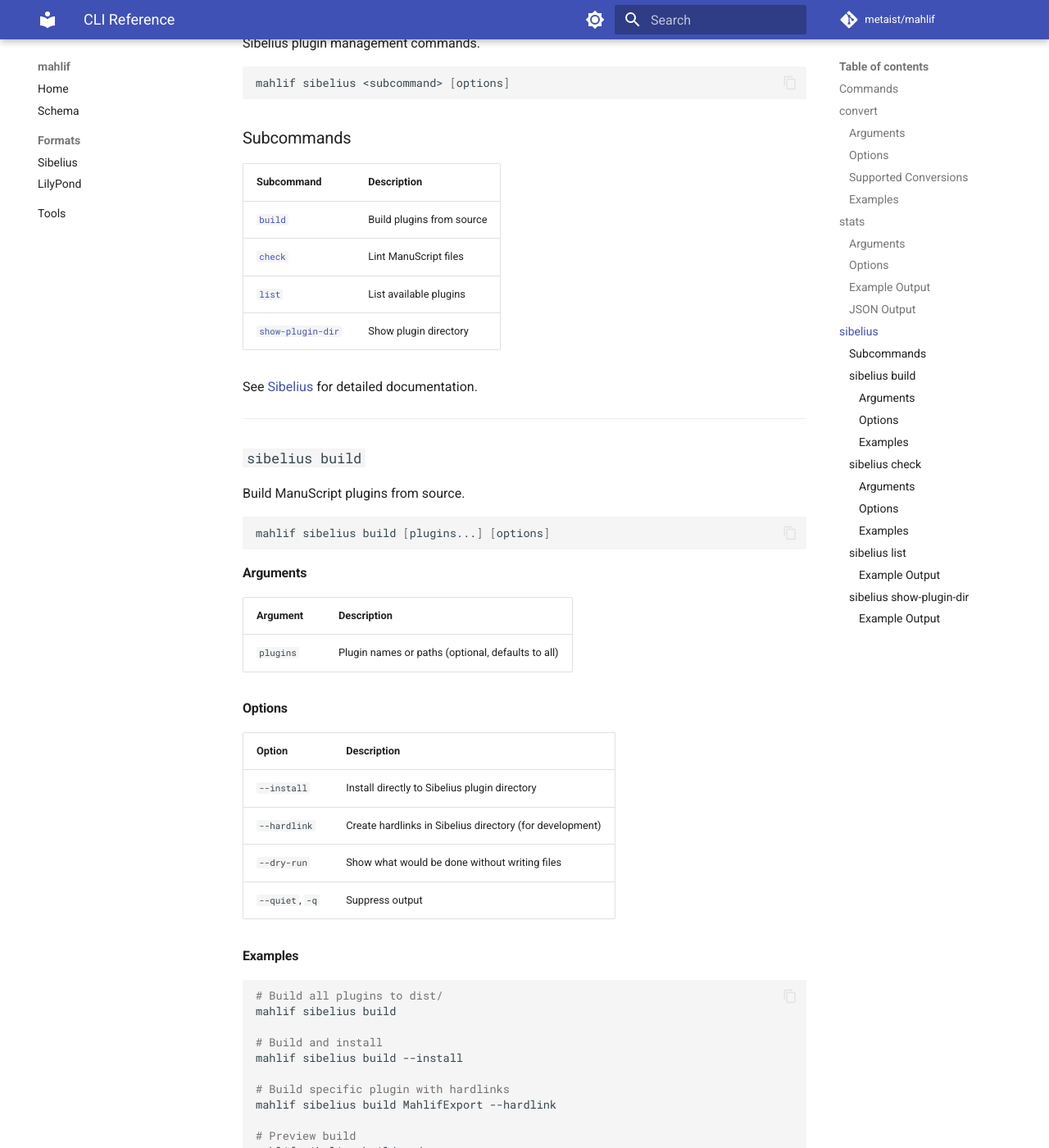
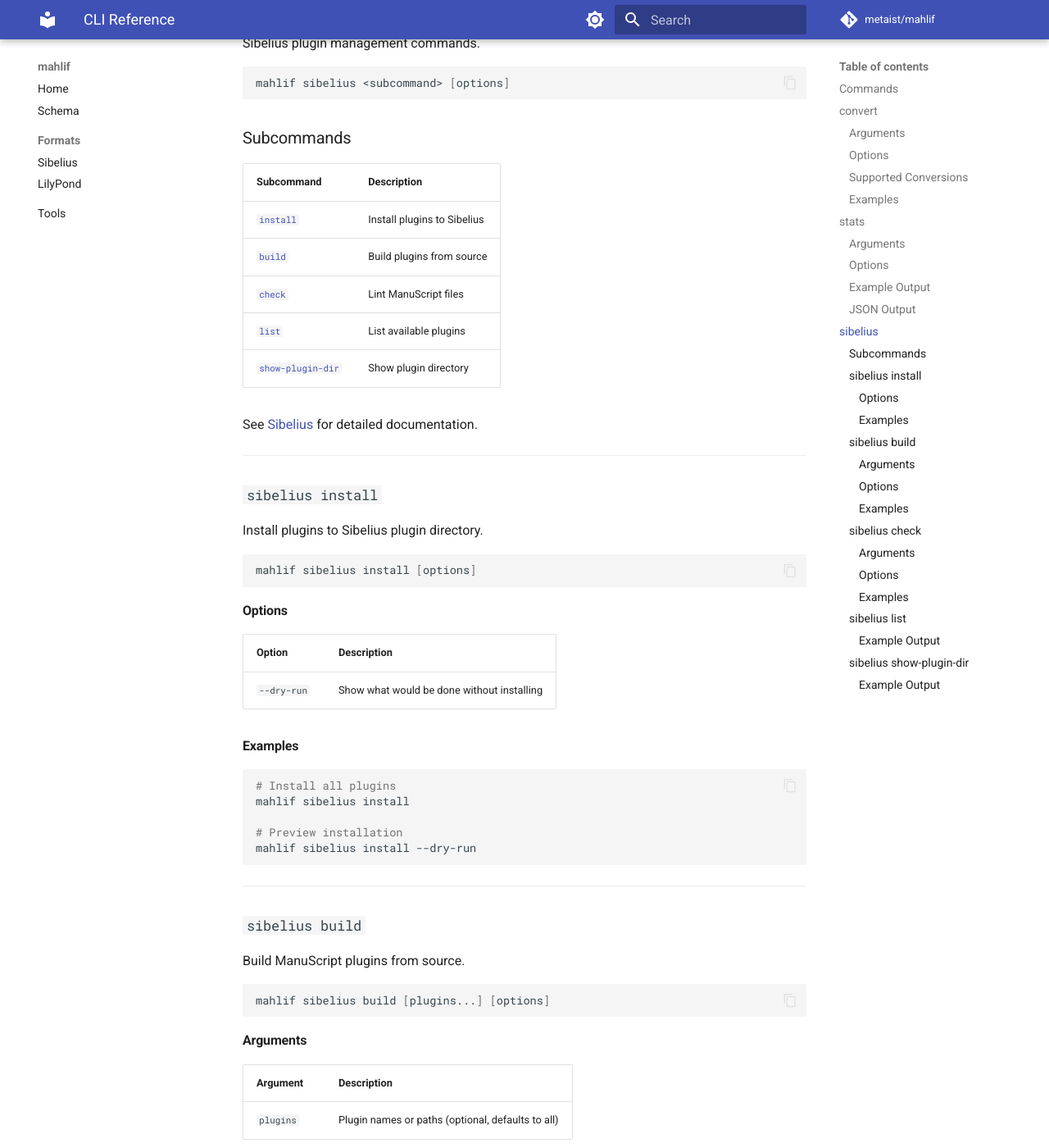
Before and after one commit to metaist/mahlif, an MkDocs documentation site: the page built from docs/cli.md, in a window 1280 px wide and 1400 px high, scrolled down 3017 px. Shown: the whole window at 82% size. Built offline with MkDocs 1.6.1 and Material for MkDocs 9.7.7, drawn with Linux system fonts in a browser that asks for light colours; comment, search, counter and statistics services are not loaded; some of the changed text lies outside the part shown.

````diff
--- a/docs/cli.md
+++ b/docs/cli.md
@@ -130,12 +130,39 @@ mahlif sibelius <subcommand> [options]
 
 | Subcommand | Description |
 |------------|-------------|
+| [`install`](#sibelius-install) | Install plugins to Sibelius |
 | [`build`](#sibelius-build) | Build plugins from source |
 | [`check`](#sibelius-check) | Lint ManuScript files |
 | [`list`](#sibelius-list) | List available plugins |
 | [`show-plugin-dir`](#sibelius-show-plugin-dir) | Show plugin directory |
 
 See [Sibelius](sibelius.md) for detailed documentation.
+
+---
+
+### `sibelius install`
+
+Install plugins to Sibelius plugin directory.
+
+```bash
+mahlif sibelius install [options]
+```
+
+#### Options
+
+| Option | Description |
+|--------|-------------|
+| `--dry-run` | Show what would be done without installing |
+
+#### Examples
+
+```bash
+# Install all plugins
+mahlif sibelius install
+
+# Preview installation
+mahlif sibelius install --dry-run
+```
 
 ---
 
````
Also changed, not shown: other parts of docs/cli.md (+1 -1 lines), docs/sibelius.md (+92 -27 lines), 5 other files.
